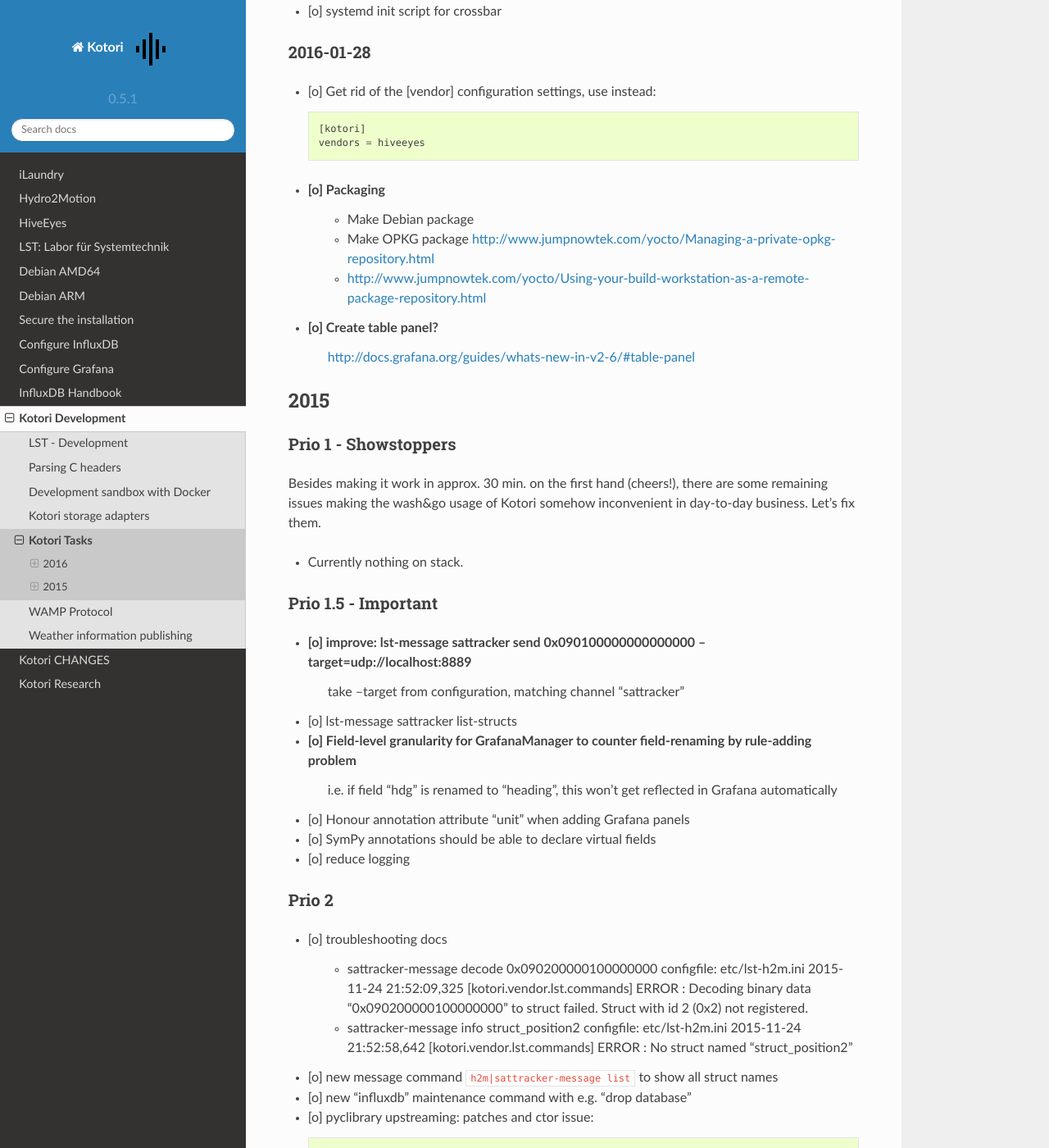
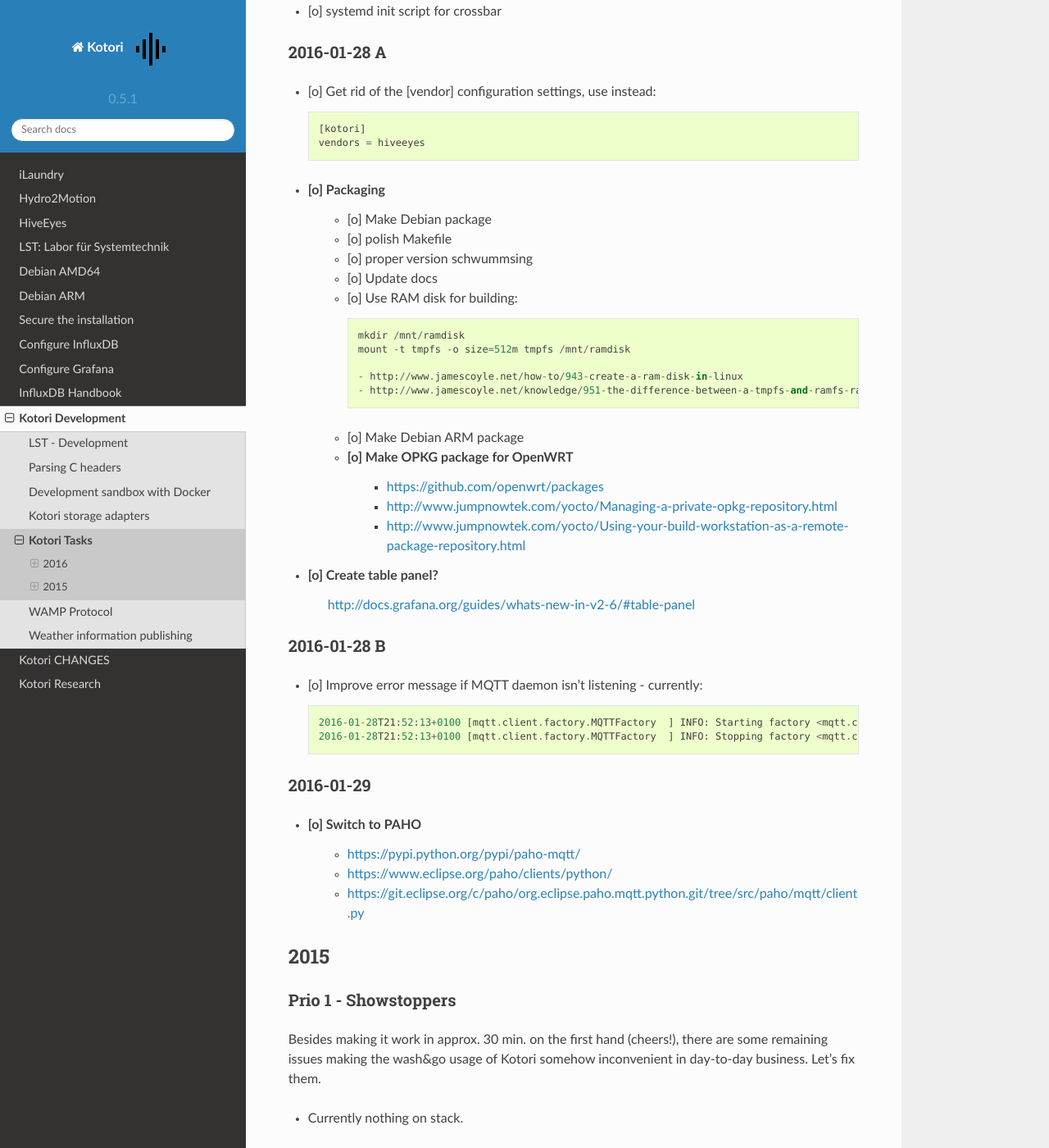
Before and after one commit to daq-tools/kotori, a Sphinx documentation site: the page built from doc/source/development/tasks.rst, in a window 1280 px wide and 1400 px high, scrolled down 1173 px. Shown: the whole window at 82% size. Built offline with Sphinx 7.4.7 and the Read the Docs theme 2.0.0, drawn with Linux system fonts in a browser that asks for light colours.

Commit message:
miscellaneous doc updates

```diff
--- a/doc/source/development/05-lst-dev.rst
+++ b/doc/source/development/05-lst-dev.rst
@@ -18,9 +18,14 @@ Problem::
 
     ImportError: /tmp/easy_install-Scu8_1/cryptography-1.0.2/.eggs/cffi-1.2.1-py2.7-linux-x86_64.egg/_cffi_backend.so: failed to map segment from shared object: Operation not permitted
 
+Reason::
+
+    /tmp has noexec mount attribute set, it is not allowed to execute stuff there.
+
 Solution::
 
     TMPDIR=/var/tmp python setup.py develop
+
 
 h2m-message Exception
 ---------------------
--- a/doc/source/development/sandbox-docker.rst
+++ b/doc/source/development/sandbox-docker.rst
@@ -1,3 +1,5 @@
+.. _docker-infrastructure::
+
 ===============================
 Development sandbox with Docker
 ===============================
--- a/doc/source/development/tasks.rst
+++ b/doc/source/development/tasks.rst
@@ -46,21 +46,48 @@ No new panel gets created::
 - [o] Numbers and gauges about message throughput
 - [o] systemd init script for crossbar
 
-2016-01-28
-----------
+2016-01-28 A
+------------
 - [o] Get rid of the [vendor] configuration settings, use instead::
 
     [kotori]
     vendors = hiveeyes
 
 - [o] Packaging
-    - Make Debian package
-    - Make OPKG package http://www.jumpnowtek.com/yocto/Managing-a-private-opkg-repository.html
-    - http://www.jumpnowtek.com/yocto/Using-your-build-workstation-as-a-remote-package-repository.html
+    - [o] Make Debian package
+    - [o] polish Makefile
+    - [o] proper version schwummsing
+    - [o] Update docs
+    - [o] Use RAM disk for building::
+
+        mkdir /mnt/ramdisk
+        mount -t tmpfs -o size=512m tmpfs /mnt/ramdisk
+
+        - http://www.jamescoyle.net/how-to/943-create-a-ram-disk-in-linux
+        - http://www.jamescoyle.net/knowledge/951-the-difference-between-a-tmpfs-and-ramfs-ram-disk
+    - [o] Make Debian ARM package
+    - [o] Make OPKG package for OpenWRT
+        - https://github.com/openwrt/packages
+        - http://www.jumpnowtek.com/yocto/Managing-a-private-opkg-repository.html
+        - http://www.jumpnowtek.com/yocto/Using-your-build-workstation-as-a-remote-package-repository.html
 
 - [o] Create table panel?
       http://docs.grafana.org/guides/whats-new-in-v2-6/#table-panel
 
+2016-01-28 B
+------------
+- [o] Improve error message if MQTT daemon isn't listening - currently::
+
+    2016-01-28T21:52:13+0100 [mqtt.client.factory.MQTTFactory  ] INFO: Starting factory <mqtt.client.factory.MQTTFactory instance at 0x7f5105e157a0>
+    2016-01-28T21:52:13+0100 [mqtt.client.factory.MQTTFactory  ] INFO: Stopping factory <mqtt.client.factory.MQTTFactory instance at 0x7f5105e157a0>
+
+
+2016-01-29
+----------
+- [o] Switch to PAHO
+    - https://pypi.python.org/pypi/paho-mqtt/
+    - https://www.eclipse.org/paho/clients/python/
+    - https://git.eclipse.org/c/paho/org.eclipse.paho.mqtt.python.git/tree/src/paho/mqtt/client.py
 
 
 2015
```
Also changed, not shown: CHANGES.rst (+40 -30 lines), 1 other file.
